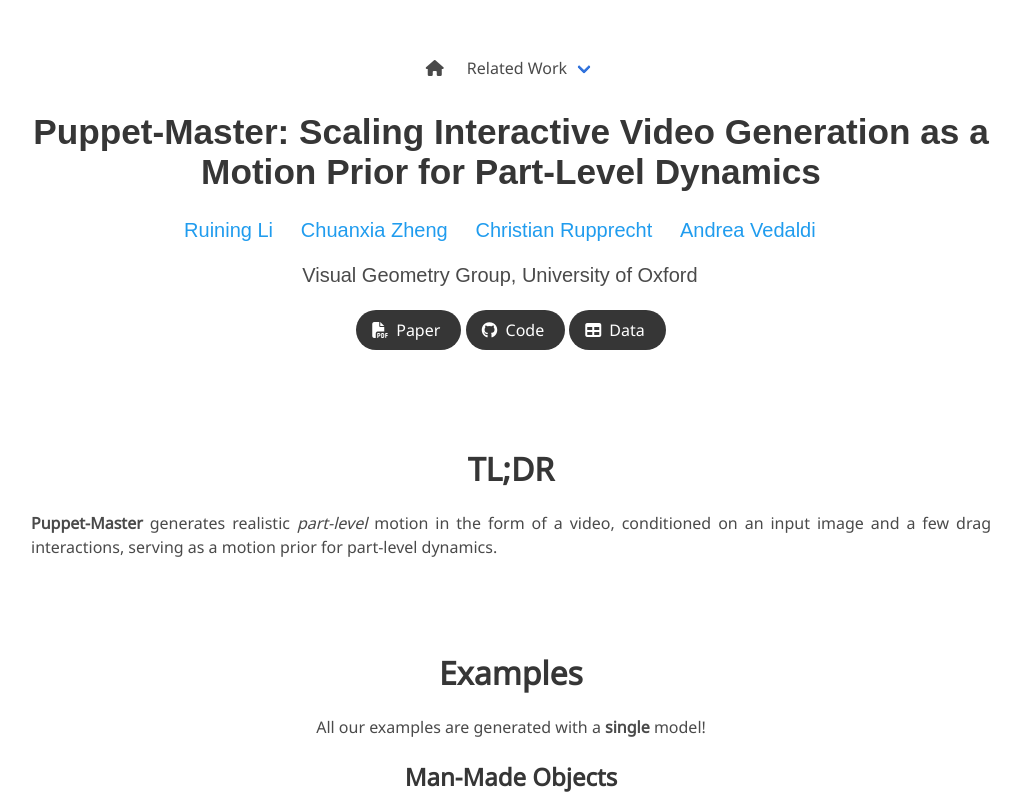
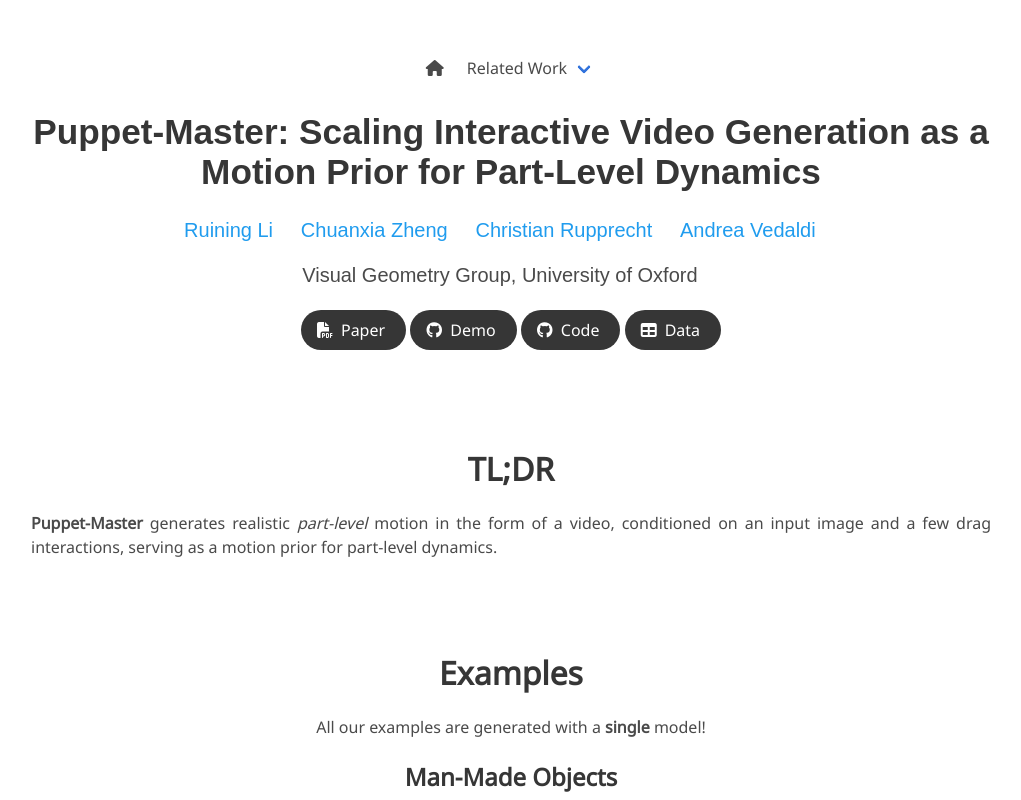
Before and after one commit to vgg-puppetmaster/vgg-puppetmaster.github.io, a plain HTML site: page index.html in a window 1280 px wide. Shown: the top 800 px of the page, without its empty margins (129-1150 px from the left). Drawn offline with nearby package versions, Linux system fonts and the light colour scheme; some icons are missing; a web font is replaced by a local one.

Commit message:
Update index.html

```diff
--- a/index.html
+++ b/index.html
@@ -126,15 +126,15 @@
             </span>
 
             <!-- Demo Link. -->
-            <!-- <span class="link-block">
-              <a href="https://huggingface.co/spaces/rayli/DragAPart"
+            <span class="link-block">
+              <a href="https://huggingface.co/spaces/rayli/Puppet-Master"
                 class="external-link button is-normal is-rounded is-dark disabled">
                 <span class="icon">
                   <i class="fab fa-github"></i>
                 </span>
                 <span>Demo</span>
               </a>
-            </span> -->
+            </span>
 
             <!-- Code Link. -->
             <span class="link-block">
```
